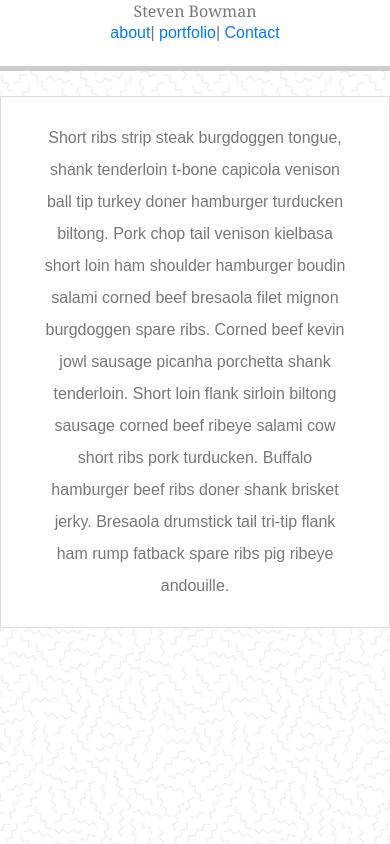
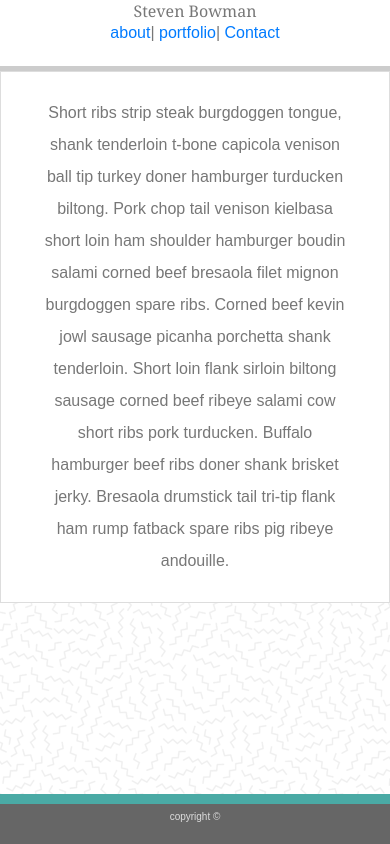
Before and after one commit to Stvnwslybwmnjr/Bootstrap-Portfolio, a plain HTML site: page index.html in a window 390 px wide. Drawn offline with nearby package versions, Linux system fonts and the light colour scheme.

Commit message:
added media query removing margin from mainsection on sm screens

```diff
--- a/assets/css/style.css
+++ b/assets/css/style.css
@@ -257,3 +257,13 @@ Portfolio Page
       background-color: #4aaaa5;
 
   }
+
+/*=====================================
+New Styles Bootstrap project
+=======================================
+*/
+@media only screen and (max-width: 640px) {
+  .mainsection {
+    margin: 0%
+  }
+  }
--- a/index.html
+++ b/index.html
@@ -36,6 +36,11 @@
       <div class="col-lg-1"></div>
     </section>
 
+    <footer class="mainfooter">
+    <small>copyright &copy;</small>
+</footer>
+
+
     <!-- Optional JavaScript -->
     <!-- jQuery first, then Popper.js, then Bootstrap JS -->
     <script src="https://code.jquery.com/jquery-3.3.1.slim.min.js" integrity="sha384-q8i/X+965DzO0rT7abK41JStQIAqVgRVzpbzo5smXKp4YfRvH+8abtTE1Pi6jizo" crossorigin="anonymous"></script>
```
